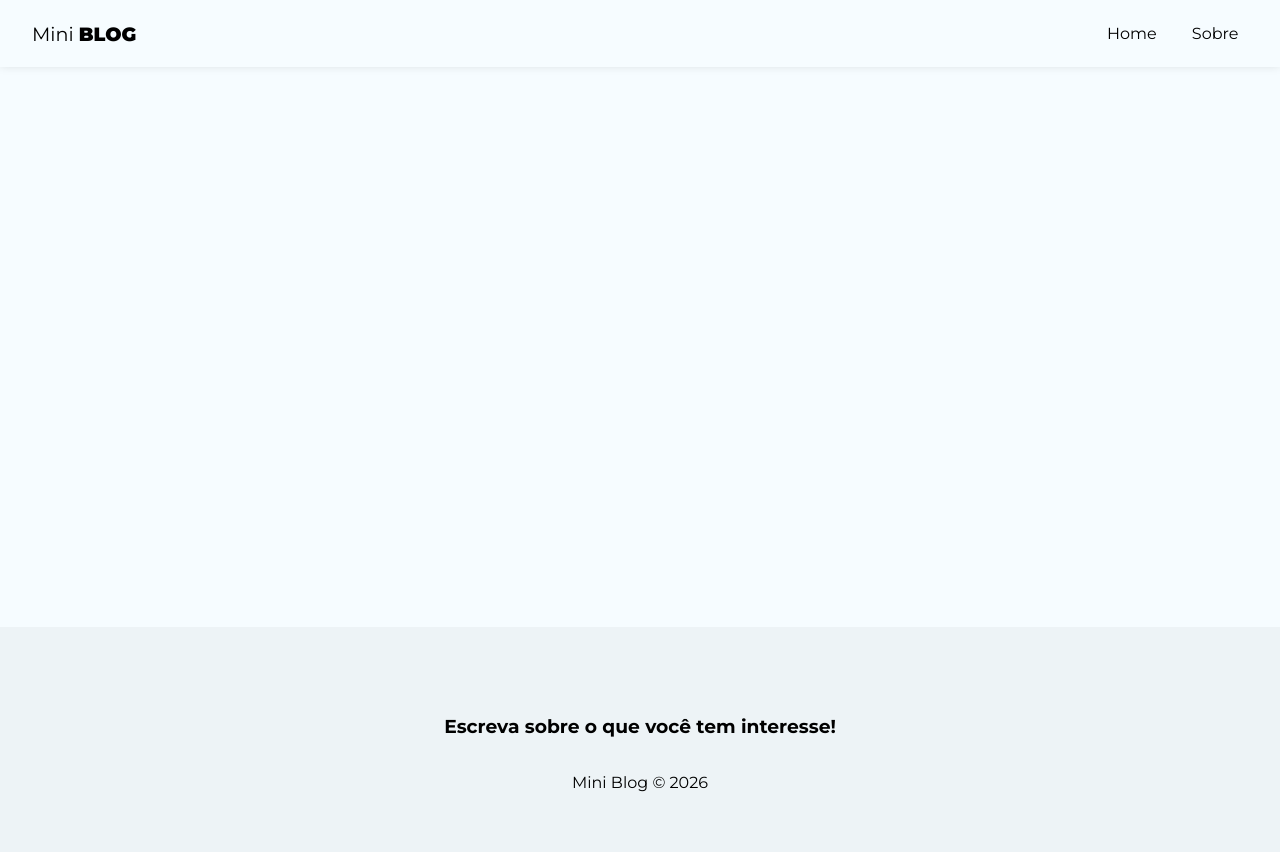
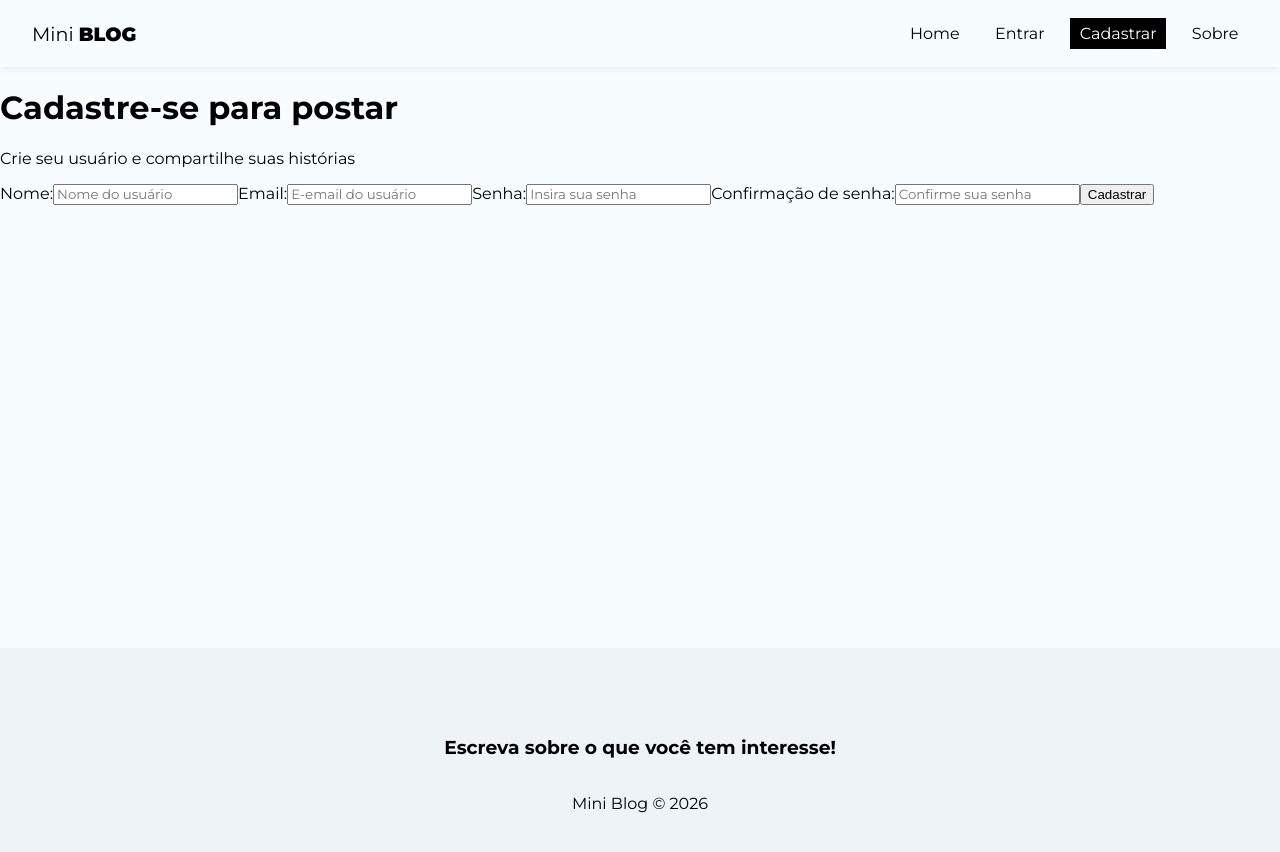
Before and after one commit to IgorJMV/miniblog_react, a React (Create React App) app: page /register in a window 1280 px wide. Shown: the top 852 px of the page. Built offline with nearby package versions, Linux system fonts and the light colour scheme.

Commit message:
feat: create registration form component

```diff
--- a/src/App.js
+++ b/src/App.js
@@ -5,6 +5,8 @@
 import About from './pages/About/About';
 import Navbar from './components/Navbar';
 import Footer from './components/Footer';
+import Login from './pages/Login/Login';
+import Register from './pages/Register/Register';
 
 // Pages
 
@@ -18,6 +20,8 @@
           <Routes>
             <Route path="/" element={<Home />} />
             <Route path="/about" element={<About />} />
+            <Route path="/login" element={<Login />} />
+            <Route path="/register" element={<Register />} />
           </Routes>
         </div>
         <Footer />
--- a/src/components/Navbar.js
+++ b/src/components/Navbar.js
@@ -10,6 +10,12 @@
                 <NavLink to="/" className={({isActive}) => (isActive ? styles.active : "")}>Home</NavLink>
             </li>
             <li>
+                <NavLink to="/login" className={({isActive}) => (isActive ? styles.active : "")}>Entrar</NavLink>
+            </li>
+            <li>
+                <NavLink to="/register" className={({isActive}) => (isActive ? styles.active : "")}>Cadastrar</NavLink>
+            </li>
+            <li>
                 <NavLink to="/about" className={({isActive}) => (isActive ? styles.active : "")}>Sobre</NavLink>
             </li>
         </ul>
--- /dev/null
+++ b/src/pages/Login/Login.js
@@ -0,0 +1,11 @@
+import style from './Login.module.css';
+
+const Login = () => {
+  return (
+    <div>
+
+    </div>
+  )
+}
+
+export default Login
--- /dev/null
+++ b/src/pages/Register/Register.js
@@ -0,0 +1,33 @@
+import style from './Register.module.css';
+
+import {useState, useEffect} from 'react';
+
+const Register = () => {
+  return (
+    <div>
+      <h1>Cadastre-se para postar</h1>
+      <p>Crie seu usuário e compartilhe suas histórias</p>
+      <form>
+        <label>
+          <span>Nome:</span>
+          <input type="text" name="displayName" required placeholder="Nome do usuário" />
+        </label>
+        <label>
+          <span>Email:</span>
+          <input type="text" name="email" required placeholder="E-email do usuário" />
+        </label>
+        <label>
+          <span>Senha:</span>
+          <input type="password" name="password" required placeholder="Insira sua senha" />
+        </label>
+        <label>
+          <span>Confirmação de senha:</span>
+          <input type="password" name="confirmPassword" required placeholder="Confirme sua senha" />
+        </label>
+        <button className="btn">Cadastrar</button>
+      </form>
+    </div>
+  )
+}
+
+export default Register
--- /dev/null
+++ b/src/pages/Register/Register.module.css
@@ -0,0 +1,7 @@
+.register {
+    text-align: center;
+}
+
+.register p {
+    color: #aaa;
+}
```
Also changed, not shown: src/pages/Login/Login.module.css (added).
